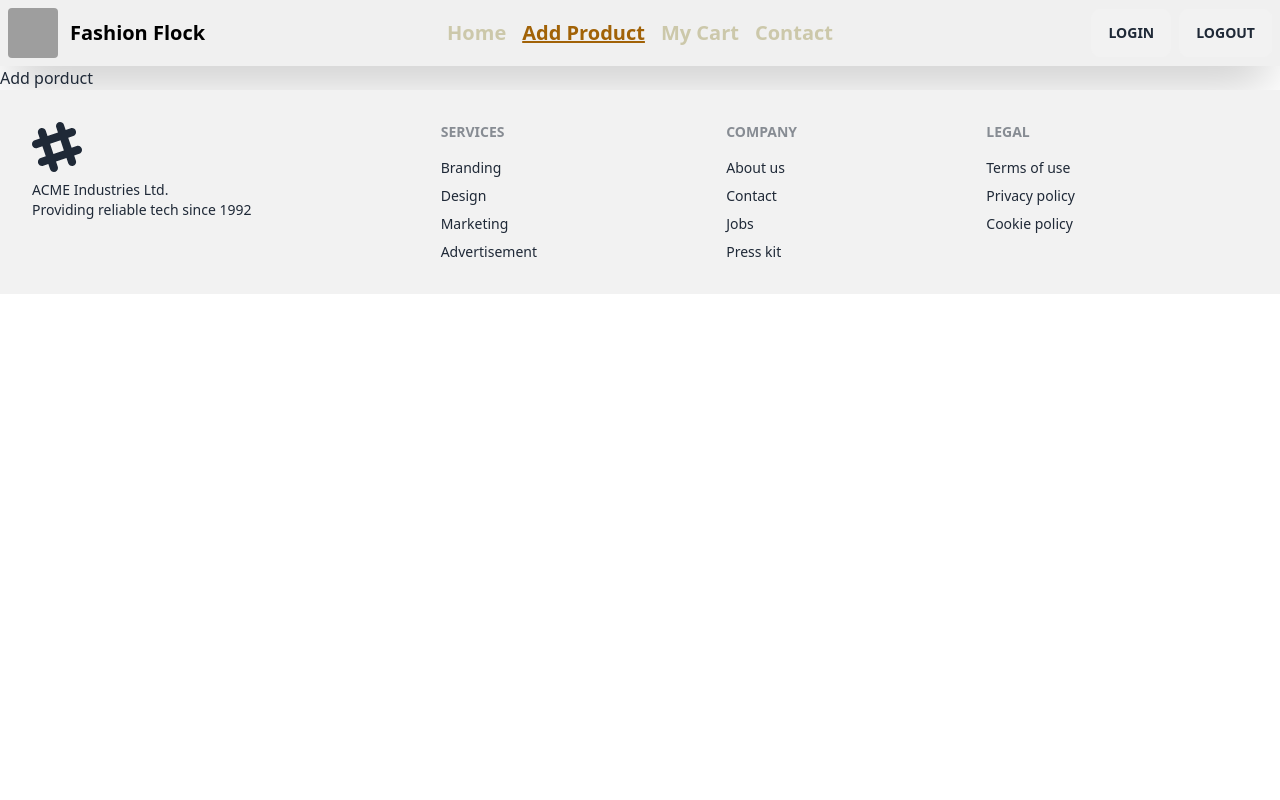
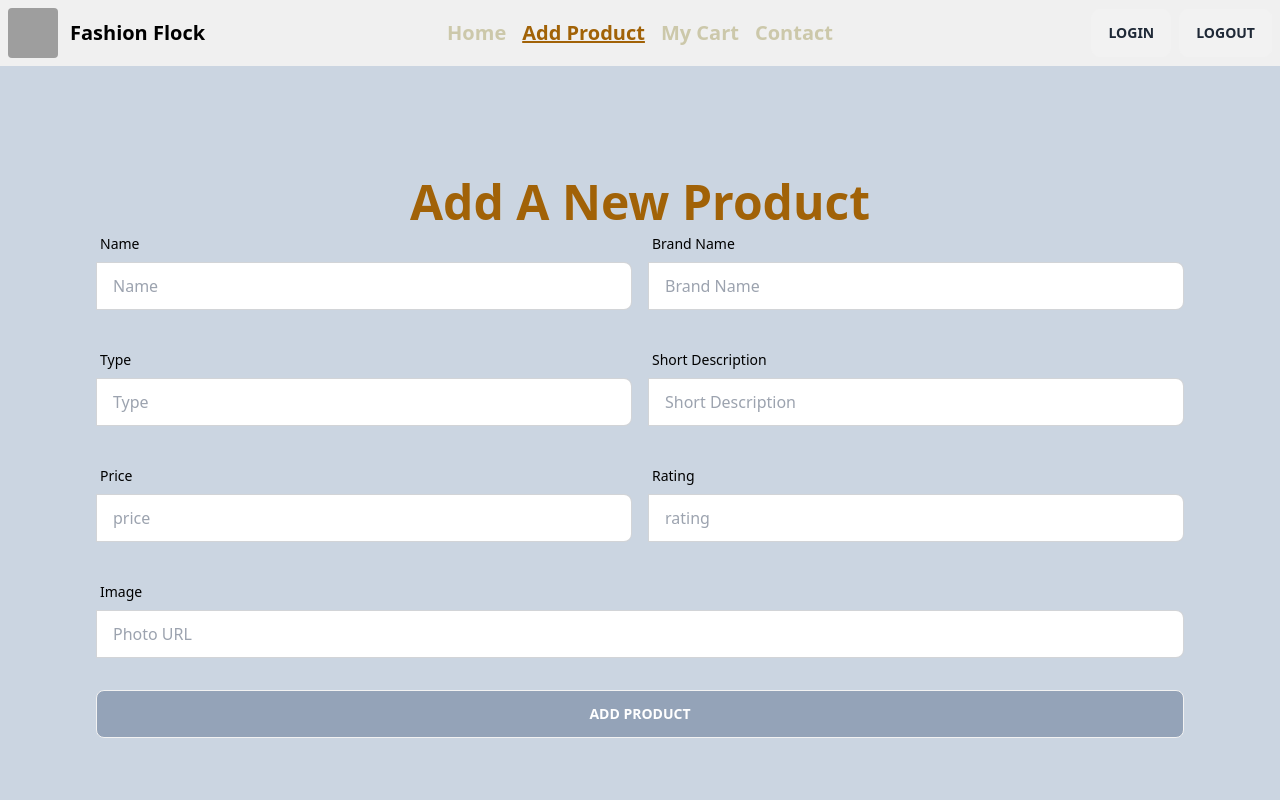
Before and after one commit to mdjamee306/PHero-10, a React (Vite) app: page /product in a window 1280 px wide. Shown: the top 800 px of the page. Built offline with nearby package versions, Linux system fonts and the light colour scheme; grey boxes are pictures that could not be loaded.

Commit message:
added the add product form in the navbar

```diff
--- a/index.html
+++ b/index.html
@@ -5,7 +5,7 @@ background-color: white;
 
 <head>
   <meta charset="UTF-8" />
-  <link rel="icon" type="image/svg+xml" href="/vite.svg" />
+  <link rel="icon" type="image/svg+xml" href="https://i.ibb.co/TLWDc2C/1.png" />
   <meta name="viewport" content="width=device-width, initial-scale=1.0" />
   <!-- slide -->
 
@@ -15,7 +15,7 @@ background-color: white;
     href="https://cdnjs.cloudflare.com/ajax/libs/slick-carousel/1.6.0/slick-theme.min.css" />
 
   <!-- slide -->
-  <title>Vite + React</title>
+  <title>Fashion Flock</title>
 </head>
 
 <body>
--- a/src/Components/Brands/BrandCards.jsx
+++ b/src/Components/Brands/BrandCards.jsx
@@ -4,7 +4,7 @@ import { Link } from 'react-router-dom';
 const BrandCards = ({ brand }) => {
     return (
         <div>
-            <Link to={`/brands/${brand.brands}`}>
+            <Link to={`/brands/${brand.id}`}>
                 <div className="relative flex flex-col shadow-2xl rounded-xl bg-clip-border bg-slate-300 hover:bg-gray-500">
                     <div className="relative mx-4 mt-4 overflow-hidden bg-white rounded-xl bg-clip-border">
                         <img
--- a/src/Pages/Footer.jsx
+++ b/src/Pages/Footer.jsx
@@ -2,8 +2,8 @@ import React from 'react';
 
 const Footer = () => {
     return (
-        <div>
-            <footer className="footer py-4 md:p-8 bg-base-200 text-base-content">
+        <div className='bg-slate-500'>
+            <footer className="grid grid-cols-1 md:grid-cols-2 lg:grid-cols-4 py-4 md:p-8 w-11/12 mx-auto  ">
                 <aside>
                     <svg width="50" height="50" viewBox="0 0 24 24" xmlns="http://www.w3.org/2000/svg" fillRule="evenodd" clipRule="evenodd" className="fill-current"><path d="M22.672 15.226l-2.432.811.841 2.515c.33 1.019-.209 2.127-1.23 2.456-1.15.325-2.148-.321-2.463-1.226l-.84-2.518-5.013 1.677.84 2.517c.391 1.203-.434 2.542-1.831 2.542-.88 0-1.601-.564-1.86-1.314l-.842-2.516-2.431.809c-1.135.328-2.145-.317-2.463-1.229-.329-1.018.211-2.127 1.231-2.456l2.432-.809-1.621-4.823-2.432.808c-1.355.384-2.558-.59-2.558-1.839 0-.817.509-1.582 1.327-1.846l2.433-.809-.842-2.515c-.33-1.02.211-2.129 1.232-2.458 1.02-.329 2.13.209 2.461 1.229l.842 2.515 5.011-1.677-.839-2.517c-.403-1.238.484-2.553 1.843-2.553.819 0 1.585.509 1.85 1.326l.841 2.517 2.431-.81c1.02-.33 2.131.211 2.461 1.229.332 1.018-.21 2.126-1.23 2.456l-2.433.809 1.622 4.823 2.433-.809c1.242-.401 2.557.484 2.557 1.838 0 .819-.51 1.583-1.328 1.847m-8.992-6.428l-5.01 1.675 1.619 4.828 5.011-1.674-1.62-4.829z"></path></svg>
                     <p>ACME Industries Ltd.<br />Providing reliable tech since 1992</p>
--- a/src/Pages/Product.jsx
+++ b/src/Pages/Product.jsx
@@ -1,9 +1,79 @@
-import React from 'react';
 
 const Product = () => {
     return (
-        <div>
-            <h1>Add porduct</h1>
+        <div className="bg-slate-300 p-24">
+            <h1 className='text-3xl md:text-5xl text-yellow-700 font-bold text-center mt-4'>Add A New Product</h1>
+            <form>
+                {/* form row 1 */}
+                <div className='flex mb-8 '>
+                    <div className="form-control md:w-1/2">
+                        <label className="label ">
+                            <span className="label-text text-black">Name</span>
+                        </label>
+                        <label className="input-group">
+                            <input name="name" type="text" placeholder="Name" className="input input-bordered w-full" />
+                        </label>
+                    </div>
+                    <div className="form-control md:w-1/2 ml-4">
+                        <label className="label">
+                            <span className="label-text text-black">Brand Name</span>
+                        </label>
+                        <label className="input-group">
+                            <input name="brand" type="text" placeholder="Brand Name" className="input input-bordered w-full" />
+                        </label>
+                    </div>
+                </div>
+                {/* form row 2 */}
+                <div className='flex mb-8'>
+                    <div className="form-control md:w-1/2">
+                        <label className="label ">
+                            <span className="label-text text-black">Type</span>
+                        </label>
+                        <label className="input-group">
+                            <input name="type" type="text" placeholder="Type" className="input input-bordered w-full" />
+                        </label>
+                    </div>
+                    <div className="form-control md:w-1/2 ml-4">
+                        <label className="label">
+                            <span className="label-text text-black">Short Description</span>
+                        </label>
+                        <label className="input-group">
+                            <input name="description" type="text" placeholder="Short Description" className="input input-bordered w-full" />
+                        </label>
+                    </div>
+                </div>
+                {/* form row 3 */}
+                <div className='flex mb-8'>
+                    <div className="form-control md:w-1/2">
+                        <label className="label ">
+                            <span className="label-text text-black">Price</span>
+                        </label>
+                        <label className="input-group">
+                            <input name="price" type="text" placeholder="price" className="input input-bordered w-full" />
+                        </label>
+                    </div>
+                    <div className="form-control md:w-1/2 ml-4">
+                        <label className="label">
+                            <span className="label-text text-black">Rating</span>
+                        </label>
+                        <label className="input-group">
+                            <input name="rating" type="text" placeholder="rating" className="input input-bordered w-full" />
+                        </label>
+                    </div>
+                </div>
+                {/* form row 4*/}
+                <div className=' mb-8'>
+                    <div className="form-control md:w-full">
+                        <label className="label ">
+                            <span className="label-text text-black">Image</span>
+                        </label>
+                        <label className="input-group">
+                            <input name="image" type="text" placeholder="Photo URL" className="input input-bordered w-full" />
+                        </label>
+                    </div>
+                </div>
+                <input type="submit" value="Add Product" className="btn btn-block bg-slate-400 text-white" />
+            </form>
         </div>
     );
 };
```
